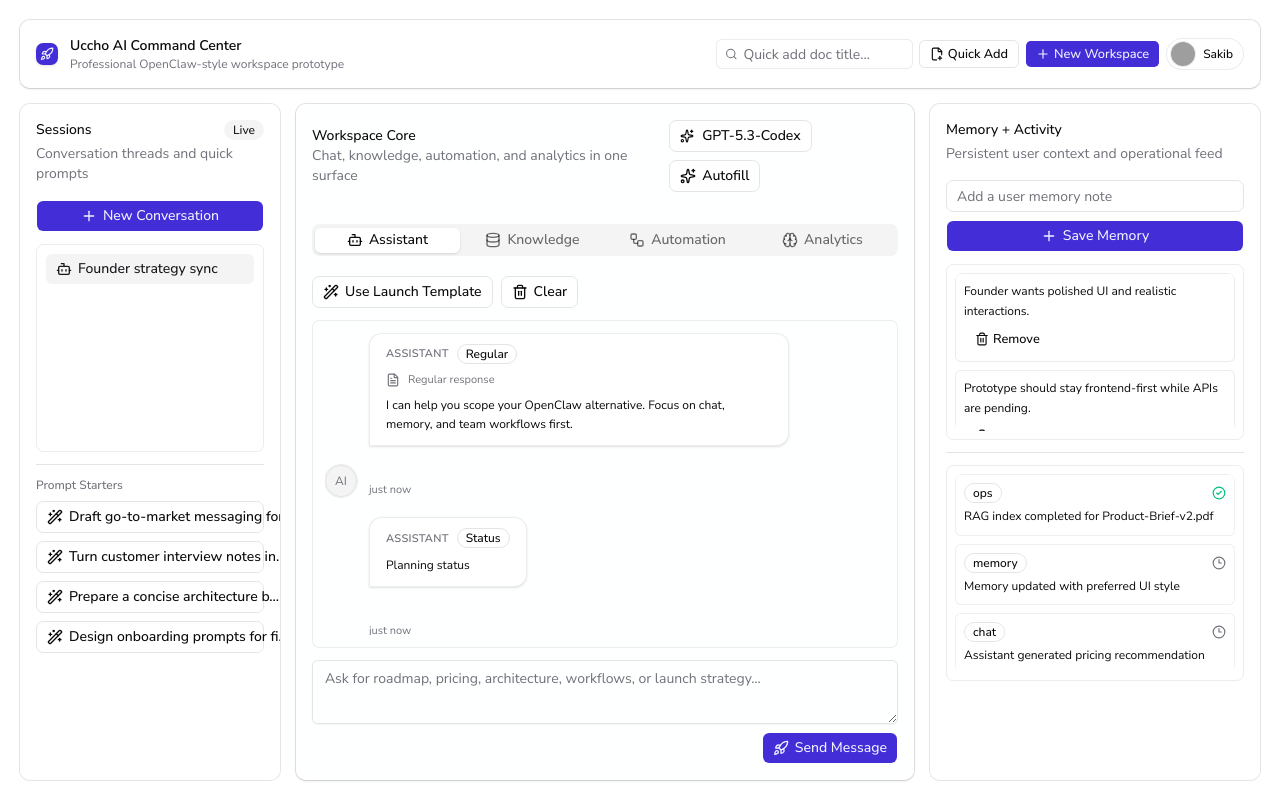
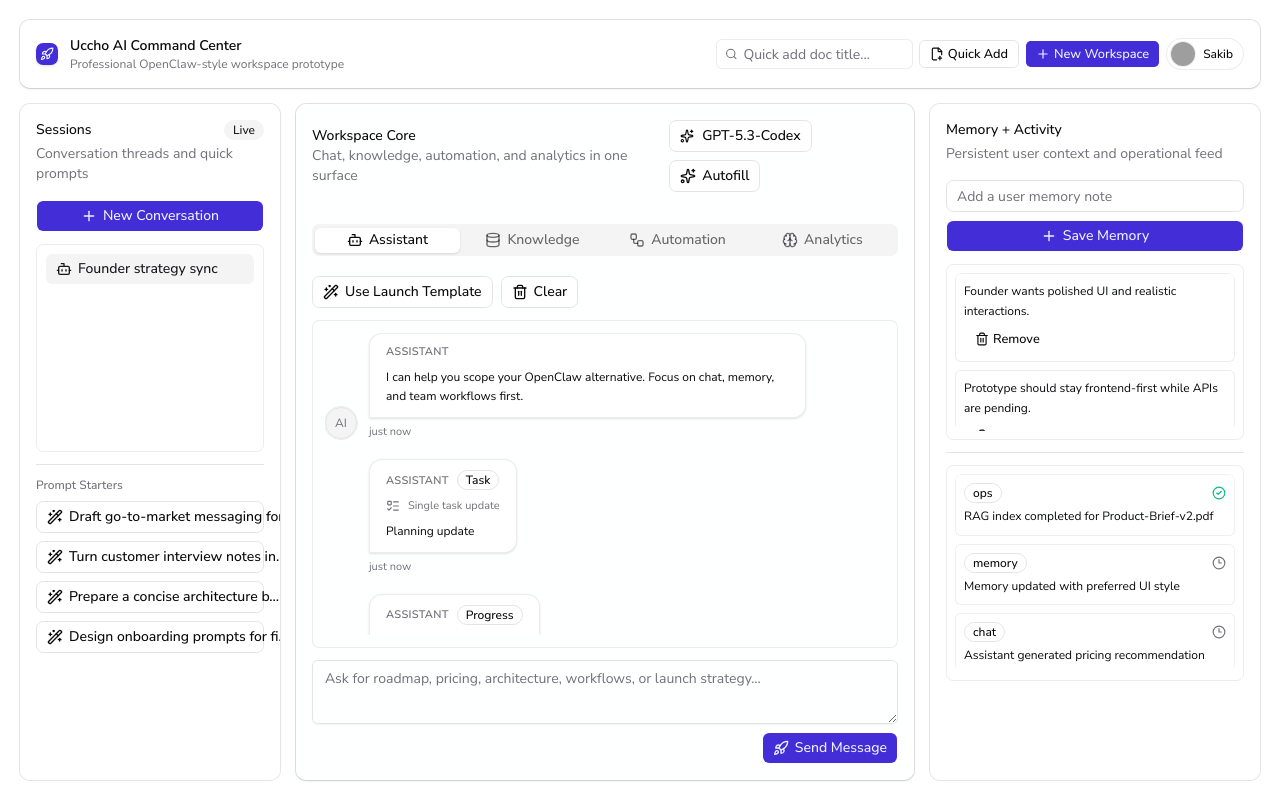
Before and after one commit to ssakib4040/lokkho, a Next.js app: page / in a window 1280 px wide. Built offline with nearby package versions, Linux system fonts and the light colour scheme; grey boxes are pictures that could not be loaded.

Commit message:
feat: add timestamps to assistant messages and improve message display styles

```diff
--- a/app/page.tsx
+++ b/app/page.tsx
@@ -7,17 +7,13 @@ import {
   Bot,
   Brain,
   CheckCircle2,
-  Check,
-  CheckCheck,
   CircleCheck,
   ClipboardList,
   Code2,
   Clock3,
-  Copy,
   CreditCard,
   Database,
   FilePlus2,
-  FileText,
   Gauge,
   ListTodo,
   LogOut,
@@ -30,7 +26,6 @@ import {
   Rocket,
   Search,
   Settings,
-  Smile,
   Sparkles,
   StopCircle,
   Sun,
@@ -179,10 +174,6 @@ function buildAgentMessages(
       messageType: "regular",
     },
     {
-      text: "Execution status updated.",
-      messageType: "status",
-    },
-    {
       text: "Task: finalize workspace role permissions matrix.",
       messageType: "task",
     },
@@ -237,7 +228,7 @@ function buildAgentMessages(
   "workspaceId": "wk_123",
   "conversationId": "conv_456",
   "messageType": "progress",
-  "status": "running"
+  "state": "running"
 }`,
     });
   }
@@ -247,7 +238,7 @@ function buildAgentMessages(
     messageType: "summary",
     bullets: [
       "You now have rich message UI types",
-      "Agent outputs can mix status, progress, and tasks",
+      "Agent outputs can mix progress, tasks, and decisions",
       "The same pipeline can later map directly to backend events",
     ],
   });
@@ -283,18 +274,21 @@ export default function Home() {
           role: "assistant",
           text: "I can help you scope your OpenClaw alternative. Focus on chat, memory, and team workflows first.",
           messageType: "regular",
+          timestamp: new Date("2026-03-26T09:02:00.000Z"),
         },
         {
           id: "msg-2",
           role: "assistant",
-          text: "Planning status",
-          messageType: "status",
+          text: "Planning update",
+          messageType: "task",
+          timestamp: new Date("2026-03-26T09:08:00.000Z"),
         },
         {
           id: "msg-3",
           role: "assistant",
           text: "Roadmap execution",
           messageType: "progress",
+          timestamp: new Date("2026-03-26T09:12:00.000Z"),
           progress: {
             label: "Core UI completion",
             value: 74,
@@ -306,12 +300,14 @@ export default function Home() {
           role: "assistant",
           text: "Task: finalize Cosmos DB partition key strategy.",
           messageType: "task",
+          timestamp: new Date("2026-03-26T09:18:00.000Z"),
         },
         {
           id: "msg-4",
           role: "assistant",
           text: "Immediate action items",
           messageType: "tasks",
+          timestamp: new Date("2026-03-26T09:24:00.000Z"),
           tasks: [
             { id: "seed-t-1", label: "Finalize top bar actions", done: true },
             {
@@ -327,6 +323,7 @@ export default function Home() {
           role: "assistant",
           text: "Recommendation",
           messageType: "decision",
+          timestamp: new Date("2026-03-26T09:32:00.000Z"),
           bullets: [
             "Separate UI state from transport payloads",
             "Track every agent response as typed event",
@@ -338,6 +335,7 @@ export default function Home() {
           role: "assistant",
           text: "Potential release blocker",
           messageType: "warning",
+          timestamp: new Date("2026-03-26T09:40:00.000Z"),
           bullets: [
             "No optimistic rollback flow defined yet",
             "Automation failures need retry telemetry",
@@ -348,6 +346,7 @@ export default function Home() {
           role: "assistant",
           text: "Message contract preview",
           messageType: "code",
+          timestamp: new Date("2026-03-26T09:46:00.000Z"),
           code: `{
   "type": "tasks",
   "tasks": [{ "label": "Ship profile menu", "done": true }]
@@ -358,6 +357,7 @@ export default function Home() {
           role: "assistant",
           text: "Thread summary",
           messageType: "summary",
+          timestamp: new Date("2026-03-26T09:52:00.000Z"),
           bullets: [
             "Multiple message types are now supported",
             "Agent outputs can be rich and structured",
@@ -805,29 +805,23 @@ export default function Home() {
     );
   };
 
+  const shouldShowTypeBadge = (type: AgentMessageType | undefined) => {
+    const value = type ?? "regular";
+    return value !== "regular" && value !== "status";
+  };
+
   // Helper: Format time ago (e.g., "2m ago", "5s ago")
   const formatTimeAgo = (date: Date | undefined): string => {
     if (!date) return "just now";
     const now = new Date();
     const seconds = Math.floor((now.getTime() - date.getTime()) / 1000);
-    if (seconds < 60) return `${seconds}s ago`;
+
+    // Guard against future timestamps or clock skew to avoid values like -39023s ago.
+    if (seconds <= 0) return "just now";
+    if (seconds < 45) return "just now";
     if (seconds < 3600) return `${Math.floor(seconds / 60)}m ago`;
     if (seconds < 86400) return `${Math.floor(seconds / 3600)}h ago`;
     return date.toLocaleDateString();
-  };
-
-  // Helper: Get status icon
-  const getStatusIcon = (status: "sent" | "delivered" | "read" | undefined) => {
-    switch (status) {
-      case "read":
-        return <CheckCheck className="w-3.5 h-3.5 text-blue-500" />;
-      case "delivered":
-        return <Check className="w-3.5 h-3.5 text-gray-400" />;
-      case "sent":
-        return <Clock3 className="w-3.5 h-3.5 text-gray-300" />;
-      default:
-        return null;
-    }
   };
 
   const renderAssistantMessage = (message: ChatMessage) => {
@@ -1300,16 +1294,9 @@ export default function Home() {
                             index > 0
                               ? activeConversation.messages[index - 1]
                               : undefined;
-                          const nextMessage =
-                            index < activeConversation.messages.length - 1
-                              ? activeConversation.messages[index + 1]
-                              : undefined;
                           const showAvatar =
                             message.role === "assistant" &&
                             previousMessage?.role !== "assistant";
-                          const isLastFromRole =
-                            !nextMessage || nextMessage.role !== message.role;
-
                           return (
                             <div
                               key={message.id}
@@ -1330,11 +1317,11 @@ export default function Home() {
                                   <div className="w-8" />
                                 ) : null}
 
-                                <div className="flex max-w-[75%] flex-col gap-1.5">
+                                <div className="flex max-w-[78%] flex-col gap-1.5">
                                   <div
                                     className={`relative rounded-2xl px-4 py-2.5 transition-all ${
                                       message.role === "user"
-                                        ? "rounded-br-none bg-primary text-primary-foreground shadow-sm"
+                                        ? "rounded-br-none bg-primary text-primary-foreground shadow-md"
                                         : "rounded-bl-none border border-border/70 bg-card shadow-sm"
                                     }`}
                                   >
@@ -1344,16 +1331,11 @@ export default function Home() {
                                           <p className="text-[11px] font-semibold uppercase tracking-wide text-muted-foreground">
                                             Assistant
                                           </p>
-                                          {getTypeBadge(message.messageType)}
+                                          {shouldShowTypeBadge(message.messageType)
+                                            ? getTypeBadge(message.messageType)
+                                            : null}
                                         </div>
                                         <div className="grid gap-2">
-                                          {(message.messageType ??
-                                            "regular") === "regular" ? (
-                                            <div className="flex items-center gap-2 text-[11px] text-muted-foreground">
-                                              <FileText className="size-3.5" />
-                                              <span>Regular response</span>
-                                            </div>
-                                          ) : null}
                                           {(message.messageType ??
                                             "regular") === "task" ? (
                                             <div className="flex items-center gap-2 text-[11px] text-muted-foreground">
@@ -1400,40 +1382,6 @@ export default function Home() {
                                   </div>
 
                                   <div
-                                    className={`flex items-center gap-1 opacity-0 transition-opacity group-hover:opacity-100 ${
-                                      message.role === "user"
-                                        ? "justify-end"
-                                        : ""
-                                    }`}
-                                  >
-                                    <Button
-                                      type="button"
-                                      variant="ghost"
-                                      size="icon"
-                                      className="h-6 w-6"
-                                      onClick={() => {
-                                        navigator.clipboard.writeText(
-                                          message.text,
-                                        );
-                                        toast.success("Copied message");
-                                      }}
-                                    >
-                                      <Copy className="size-3.5" />
-                                    </Button>
-                                    <Button
-                                      type="button"
-                                      variant="ghost"
-                                      size="icon"
-                                      className="h-6 w-6"
-                                      onClick={() =>
-                                        toast.success("Reaction added: 👍")
-                                      }
-                                    >
-                                      <Smile className="size-3.5" />
-                                    </Button>
-                                  </div>
-
-                                  <div
                                     className={`flex items-center gap-1 text-[11px] text-muted-foreground ${
                                       message.role === "user"
                                         ? "justify-end"
@@ -1443,14 +1391,6 @@ export default function Home() {
                                     <span>
                                       {formatTimeAgo(message.timestamp)}
                                     </span>
-                                    {message.role === "user" &&
-                                    isLastFromRole ? (
-                                      <>
-                                        <span>•</span>
-                                        {getStatusIcon(message.status)}
-                                        <span>{message.status ?? "sent"}</span>
-                                      </>
-                                    ) : null}
                                   </div>
                                 </div>
                               </div>
```
